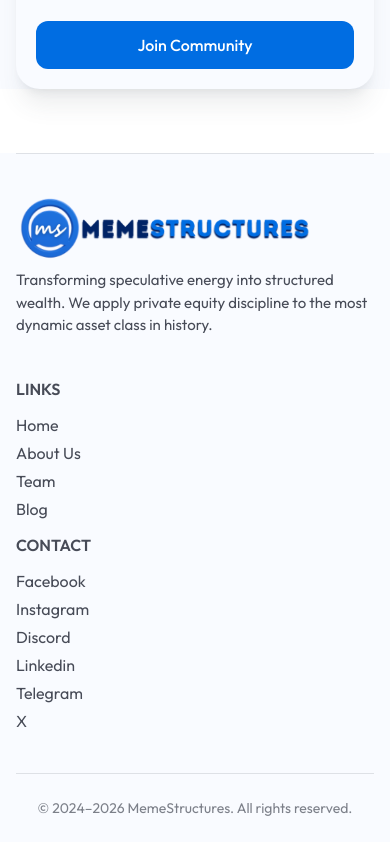
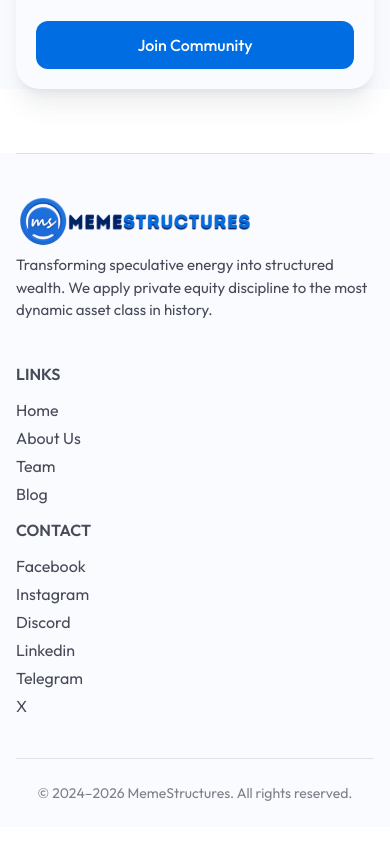
Before and after one commit to benchigozie/memestructures, a Next.js app: page / in a window 390 px wide. Shown: the part 7836-8678 px from the top of the page. Built offline with nearby package versions, Linux system fonts and the light colour scheme.

Commit message:
fix: adjust logo size on footer for mobile and connect social links in footer.

```diff
--- a/src/components/Footer.tsx
+++ b/src/components/Footer.tsx
@@ -7,12 +7,14 @@
             <div className='max-w-7xl mx-auto px-4'>
                 <div className='grid grid-cols-1 md:grid-cols-2 gap-10 md:gap-28 border-t border-b border-my-gray/15 md:px-3 py-10 md:py-20'>
                     <div className="flex flex-col">
+                        <div className='w-60 md:w-76'>
                             <Image
                                 src="/images/memestructureslogo.png"
                                 alt="Meme Structures Logo"
                                 width={300}
                                 height={50}
                             />
+                        </div>
                         <p className='max-w-lg text-[15px]'>Transforming speculative energy into structured wealth. We apply private equity discipline to the most dynamic asset class in history.</p>
                     </div>
                     <div className='grid grid-cols-1 md:grid-cols-2 gap-3'>
@@ -37,13 +39,23 @@
                             <h5 className='font-semibold'>CONTACT</h5>
                             <ul className='mt-3 space-y-1'>
                                 <li>
-                                    <Link href="">Facebook</Link>
+                                    <a href="https://facebook.com/memestructures">Facebook</a>
                                 </li>
-                                <li>Instagram</li>
-                                <li>Discord</li>
-                                <li>Linkedin</li>
-                                <li>Telegram</li>
-                                <li>X</li>
+                                <li>
+                                    <a href="https://instagram.com/memestructures">Instagram</a>
+                                </li>
+                                <li>
+                                    <a href="https://discord.com/channels/@me/1402087469561938133">Discord</a>
+                                </li>
+                                <li>
+                                    <a href="https://www.linkedin.com/company/memestructures/">Linkedin</a>
+                                </li>
+                                <li>
+                                    <a href="https://t.me/memestructures">Telegram</a>
+                                </li>
+                                <li>
+                                    <a href=" https://x.com/memestructures">X</a>
+                                </li>
                             </ul>
                         </div>
                     </div>
```
Lines whose indentation alone changed are shown as unchanged.
